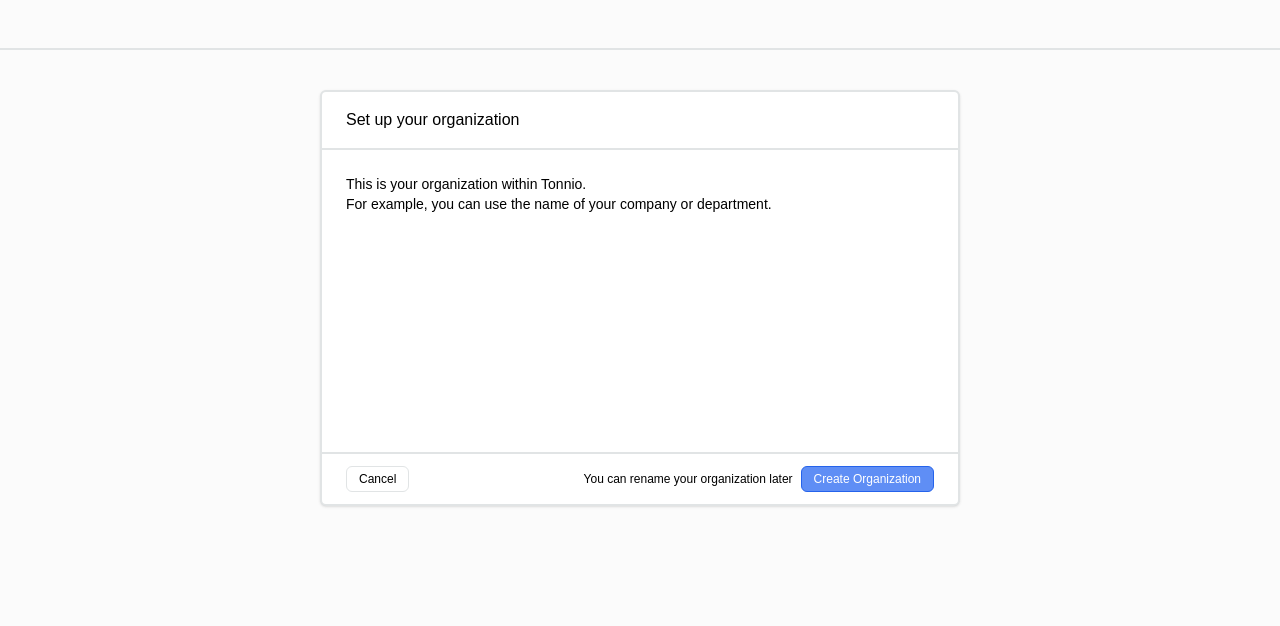
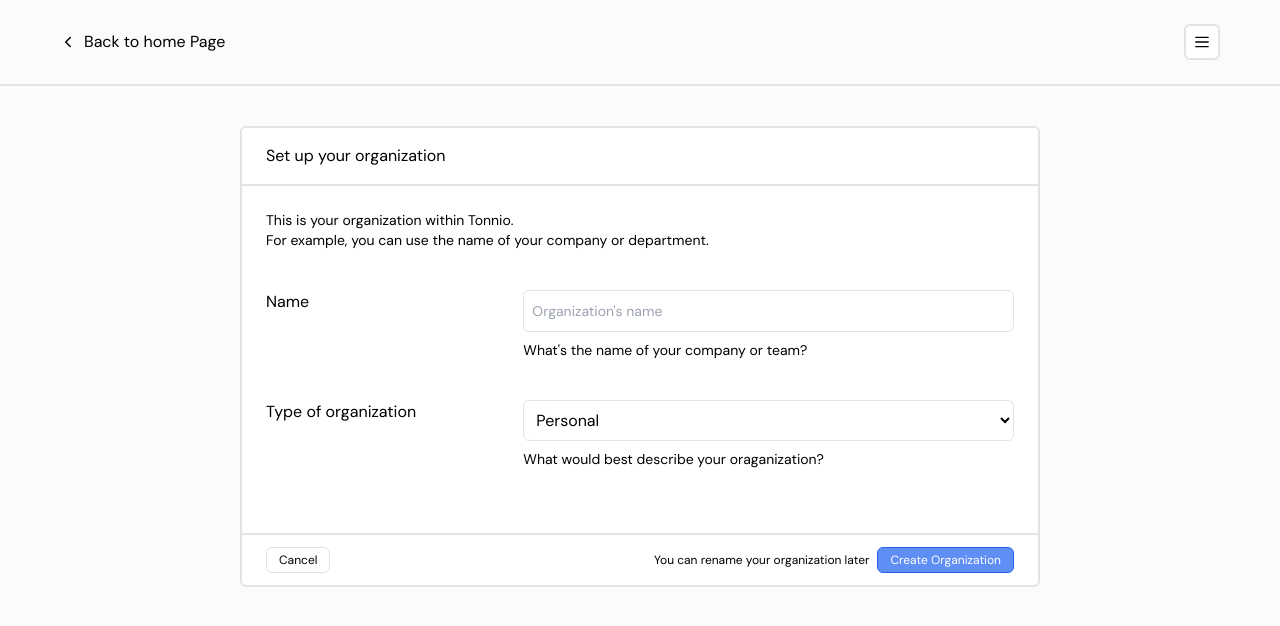
Before and after one commit to IdrisRoti/Tonnio, a Next.js app: page /new-organization in a window 1280 px wide. Shown: the top 626 px of the page. Built offline with nearby package versions, Linux system fonts and the light colour scheme.

Commit message:
feat: create custom reusable form component

```diff
--- a/app/(dashboard)/new-organization/page.tsx
+++ b/app/(dashboard)/new-organization/page.tsx
@@ -1,10 +1,20 @@
 import NewOrganizationForm from "@/components/forms/new-organization-form";
+import ThemeToggler from "@/components/ThemeToggler";
+import Link from "next/link";
+
+import { IoChevronBack } from "react-icons/io5";
 
 export default function NewOrganization() {
   return (
     <div className='h-screen'>
       <nav className='border-b-2 border-color py-6'>
-
+        <div className="container flex justify-between">
+          <Link href="/" className="flex items-center gap-2">
+            <IoChevronBack className="w-4 h-4" />
+            <span>Back to home Page</span>
+          </Link>
+          <ThemeToggler />
+        </div>
       </nav>
       <NewOrganizationForm />
     </div>
--- a/app/layout.tsx
+++ b/app/layout.tsx
@@ -1,6 +1,10 @@
 import type { Metadata } from "next";
+import { DM_Sans } from "next/font/google";
 import "./globals.css";
+
 import ThemeProvider from "@/providers/ThemeProvider";
+
+const dmsans = DM_Sans({ subsets: ["latin"] });
 
 export const metadata: Metadata = {
   title: "HR dashboard",
@@ -15,7 +19,7 @@ export default function RootLayout({
   return (
     <html lang="en" className="">
       <body
-        className={` antialiased`}
+        className={`${dmsans.className} antialiased`}
       >
         <ThemeProvider>
           <div className="text-black dark:text-white">
--- a/components/ThemeToggler.tsx
+++ b/components/ThemeToggler.tsx
@@ -11,7 +11,9 @@ import {
 } from "@/components/ui/dropdown-menu"
 import ThemeContext from '@/context/ThemeContext'
 import { cn } from '@/lib/utils';
+import CustomCard from './custom-components/custom-card';
 
+import { GrMenu } from "react-icons/gr";
 
 export default function ThemeToggler() {
     const {darkMode, setDarkMode} = useContext(ThemeContext)
@@ -28,7 +30,11 @@ export default function ThemeToggler() {
 
   return (
       <DropdownMenu modal={false}>
-        <DropdownMenuTrigger className='outline-none'>Open</DropdownMenuTrigger>
+        <DropdownMenuTrigger className='outline-none'>
+            <CustomCard className='p-2 rounded-md'>
+              <GrMenu className=' ' />
+            </CustomCard>
+        </DropdownMenuTrigger>
           <DropdownMenuContent className={cn('w-60 border shadow',
             darkMode ? "bg-[#202020] border-[#2f2f2f]" : "bg-foreground"
           )}>
--- a/components/custom-components/CustomButton.tsx
+++ b/components/custom-components/custom-button.tsx
@@ -10,8 +10,7 @@ type TCustomButton = {
     loading?: boolean;
 }
 
-export default function CustomButton(
-    {
+export default function CustomButton({
         children,
         className,
         variant="outline",
@@ -24,7 +23,7 @@ export default function CustomButton(
                 <button
                     disabled={loading}
                     type={type}
-                    className={cn("border-[1.5px] rounded-md transition disabled:pointer-events-none",
+                    className={cn("border-[1.5px] rounded-md transition disabled:pointer-events-none disabled:opacity-60 flex items-center",
                         variant === "outline" && "border-color hover:border-black/40 dark:hover:border-white/60",
                         variant === "fill" && "border-primary bg-primary-foreground hover:bg-primary text-white",
                         size ===  "small" && "text-xs py-1 px-3",
@@ -32,7 +31,7 @@ export default function CustomButton(
                         className,
                     )}
                 >
-                    {loading ? <FiLoader className="animate-spin" /> : children}
+                    {loading && <FiLoader className="animate-spin mr-2" />} {children}
                 </button>
             )
 }
--- /dev/null
+++ b/components/custom-components/custom-form.tsx
@@ -0,0 +1,68 @@
+import { cn } from "@/lib/utils";
+
+import { FieldErrors, FieldValues, UseFormRegister } from "react-hook-form";
+
+type TCustomInput = {
+    placeholder?: string;
+    className?: string;
+    type?: "password" | "text" | "email" | "number"
+    formType?: "input" | "textarea" | "select";
+    selectOptions?: {label: string, value: string}[];
+    name: string;
+    register: UseFormRegister<any>;
+    errors: FieldErrors<FieldValues>
+}
+
+export default function CustomForm({placeholder, className, type="text", formType="input", selectOptions, name, register, errors}: TCustomInput) {
+  switch (formType){
+    case "input":
+      return (
+        <div className="w-full">
+          <input
+          {...register(name)}
+          type={type}
+          placeholder={placeholder}
+          className={cn('w-full bg-transparent border border-color rounded-md p-2 placeholder:text-sm darK:placeholder:text-muted dark:placeholder:opacity-45 focus:outline-none focus:border-muted-foreground', className)} />
+          {
+            errors[name] && (
+              <small className="text-xs text-red-600">{errors[name].message as string}</small>
+            )
+          }
+        </div>
+      )
+      case "textarea":
+        return (
+          <div className="w-full">
+            <textarea
+            {...register(name)}
+            placeholder={placeholder}
+            className={cn('w-full bg-transparent border border-color rounded-md p-2 placeholder:text-sm darK:placeholder:text-muted dark:placeholder:opacity-45 focus:outline-none focus:border-muted-foreground', className)}
+          />
+          {
+            errors[name] && (
+              <small className="text-xs text-red-600">{errors[name].message as string}</small>
+            )
+          }
+          </div>
+        )
+      case "select":
+        return (
+          <select
+            {...register(name)}
+            className={cn('w-full bg-transparent border border-color rounded-md p-2 focus:outline-none focus:border-muted-foreground', className)}
+          >
+            {selectOptions?.map((opt)=>{
+              return (
+                <option
+                 key={opt.value}
+                 value={opt.value}
+                 className={cn('bg-foreground')}
+                 >
+                  {opt.label}
+                </option>
+              )
+            })}
+          </select>
+        )
+  }
+}
--- a/components/forms/new-organization-form.tsx
+++ b/components/forms/new-organization-form.tsx
@@ -1,22 +1,87 @@
-import React from 'react'
-import CustomCard from '../custom-components/CustomCard'
-import CustomButton from '../custom-components/CustomButton'
+"use client"
+
+import CustomCard from '../custom-components/custom-card'
+import CustomButton from '../custom-components/custom-button'
+import CustomForm from '../custom-components/custom-form'
+
+import { useForm } from "react-hook-form"
+import { zodResolver } from "@hookform/resolvers/zod"
+import z from "zod"
+
+const selectOptions = [
+    {
+        label: "Personal",
+        value: "personal"
+    },
+    {
+        label: "Education",
+        value: "education"
+    },
+    {
+        label: "Startup",
+        value: "startup"
+    },
+    {
+        label: "Agency",
+        value: "agency"
+    },
+    {
+        label: "Company",
+        value: "company"
+    },
+]
 
 export default function NewOrganizationForm() {
+    const newOrgSchema = z.object({
+        organizationName: z.string().min(2, "Minimum of 2 characters"),
+        organizationType: z.string()
+    })
+
+    type newOrgType = z.infer<typeof newOrgSchema>
+
+    const {
+        register,
+        formState: {errors},
+        reset,
+        handleSubmit
+    } = useForm<newOrgType>({
+        resolver: zodResolver(newOrgSchema)
+    })
+
+    const onSubmit = (data: newOrgType) => {
+        console.log(data)
+    }
+
   return (
-    <CustomCard className="h-[26rem] w-[40rem] mx-auto shadow relative border-color aspect-square rounded-md mt-10">
-        <form className=''>
+    <CustomCard className="w-[90%] md:w-[45rem] lg:w-[50rem] mx-auto relative border-color rounded-md mt-10 mb-6">
+        <form onSubmit={handleSubmit(onSubmit)}>
             <header className='border-b-2 border-color py-4 px-6'>
                 <h2 className=''>Set up your organization</h2>
             </header>
             <div className='p-6'>
                 <h2 className='text-sm'>This is your organization within Tonnio.</h2>
                 <p className='text-muted-foreground text-sm'>For example, you can use the name of your company or department.</p>
+                <div className='py-10 flex flex-col gap-10'>
+                    <div className='flex flex-col md:flex-row gap-3'>
+                        <label className='md:w-1/2 text-muted-foreground' htmlFor="organizationName">Name</label>
+                        <div className='w-full'>
+                            <CustomForm formType='input' placeholder="Organization's name" name="organizationName" register={register} errors={errors} />
+                            <p className='text-muted-foreground text-sm mt-2'>What&apos;s the name of your company or team?</p>
+                        </div>
+                    </div>
+                    <div className='flex flex-col md:flex-row gap-3'>
+                        <label className='md:w-1/2 text-muted-foreground' htmlFor="organizationType">Type of organization</label>
+                        <div className='w-full'>
+                            <CustomForm selectOptions={selectOptions} formType='select' placeholder="Organization's name" name="organizationType" register={register} errors={errors} />
+                            <p className='text-muted-foreground text-sm mt-2'>What would best describe your oraganization?</p>
+                        </div>
+                    </div>
+                </div>
             </div>
-            <footer className='absolute bottom-0 w-full border-t-2 border-color py-3 px-6 flex items-center justify-between'>
+            <footer className=' w-full border-t-2 border-color py-3 px-6 flex items-center justify-between'>
                 <CustomButton>Cancel</CustomButton>
                 <div className='flex items-center gap-2'>
-                    <p className='text-xs text-muted-foreground'>You can rename your organization later</p>
+                    <p className='text-xs text-muted-foreground hidden md:block'>You can rename your organization later</p>
                     <CustomButton variant='fill'>Create Organization</CustomButton>
                 </div>
             </footer>
```
Also changed, not shown: components/custom-components/custom-card.tsx (renamed from components/custom-components/CustomCard.tsx).
